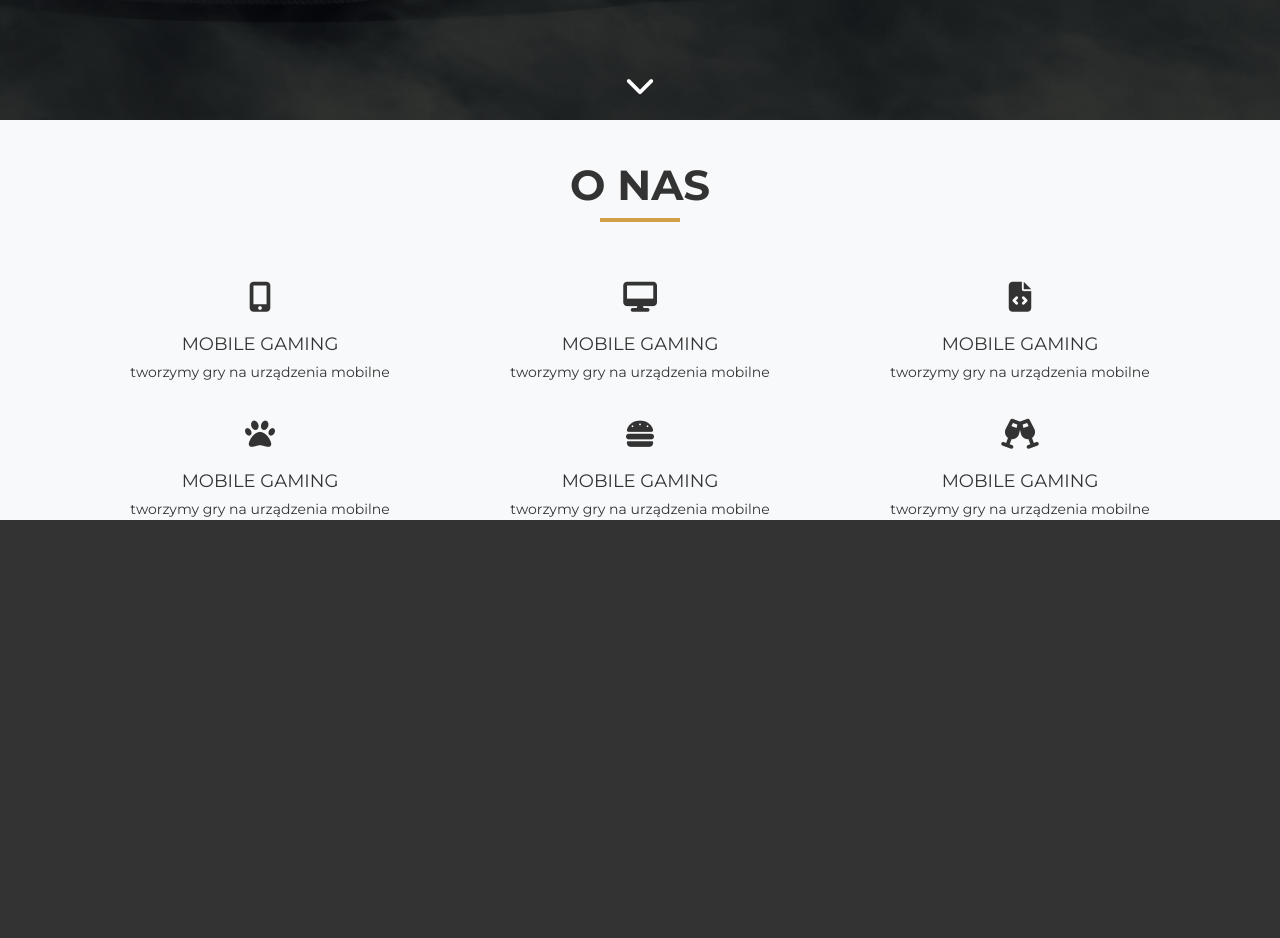
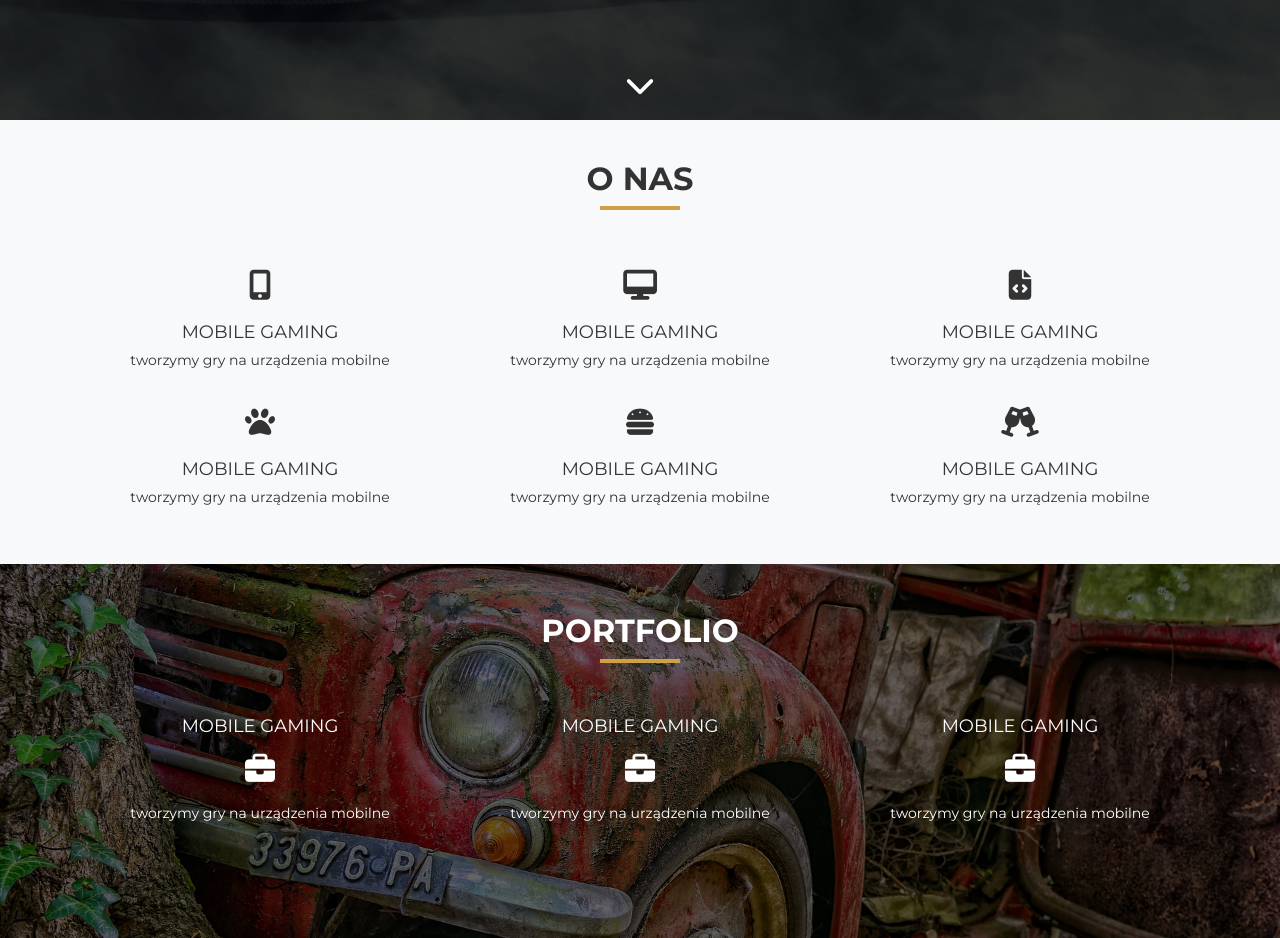
Before and after one commit to JuchKasia/my-study, a plain HTML site: page index.html in a window 1280 px wide. Shown: the part 680-1618 px from the top of the page. Before the commit the page ends 1216 px from the top, so only its background shows below. Drawn offline with nearby package versions, Linux system fonts and the light colour scheme.

Commit message:
feat; add section portfolio

```diff
--- a/index.html
+++ b/index.html
@@ -97,6 +97,38 @@
             </div>
           </div>
         </section>
+        <section class="portfolio bg-light py-5" id="portfolio">
+          <div class="portfolio-shadow"></div>
+          <div class="container portfolio-container">
+            <h2 class="section-title">Portfolio</h2>
+            <div class="underline"></div>
+            <!-- <div class="portfolio-img"> -->
+            <div class="row">
+                <div class="col-sm-6 col-md-4 text-center portfolio-hover">
+
+                  <p class="portfolio-card-title mb-1">mobile gaming</p>
+                  <p><i class="fa-solid fa-briefcase"></i></p>
+                  <p class="portfolio-card-text">tworzymy gry na urządzenia mobilne</p>
+                </div>
+                <div class="col-sm-6 col-md-4 text-center portfolio-hover">
+                  <p class="portfolio-card-title mb-1">mobile gaming</p>
+                  <p><i class="fa-solid fa-briefcase"></i></p>
+                  <p class="portfolio-card-text">tworzymy gry na urządzenia mobilne</p>
+                </div>
+                <div class="col-sm-6 col-md-4 text-center portfolio-hover">
+                  <p class="portfolio-card-title mb-1">mobile gaming</p>
+                  <p><i class="fa-solid fa-briefcase"></i></p>
+                  <p class="portfolio-card-text">tworzymy gry na urządzenia mobilne</p>
+                </div>
+              </div>
+            <!-- <div class="portfolio-shadow"></div> -->
+            <!-- </div> -->
+
+
+
+          </div>
+
+        </section>
     </main>
     <script src="https://cdn.jsdelivr.net/npm/bootstrap@5.3.2/dist/js/bootstrap.bundle.min.js" integrity="sha384-C6RzsynM9kWDrMNeT87bh95OGNyZPhcTNXj1NW7RuBCsyN/o0jlpcV8Qyq46cDfL" crossorigin="anonymous"></script>
     <script src="./js/index.js"></script>
--- a/sass/_color.scss
+++ b/sass/_color.scss
@@ -4,3 +4,4 @@ $main-color: #d09f46;
 // $main-color: #09f;
 // $main-color: #09f;
 $gray: #333;
+$light-gray: #ddd;
--- a/sass/style.scss
+++ b/sass/style.scss
@@ -13,7 +13,10 @@ html {
     // = wysokość nawigacji. Przy przewijaniu strony title sekcji nie
     // będzie się chował pod nav
 }
+
 body {
+    width: 100%;
+    margin: 0 auto;
     color: color.$white;
     font-family: 'Montserrat', sans-serif;
     background-color: #333;
@@ -23,11 +26,20 @@ body {
     background-color: rgba(0, 0, 0, 0.8);
 }
 
+section {
+    padding: 40px 0;
+    width: 100%;
+}
+
 .section-title {
-    font-size: 42px;
+    font-size: 32px;
     font-weight: bold;
     text-transform: uppercase;
     text-align: center;
+}
+
+.text-title {
+    text-transform: uppercase;
 }
 
 .underline {
@@ -35,7 +47,6 @@ body {
     width: 80px;
     height: 4px;
     background-color: color.$main-color;
-    // border-bottom: 3px solid color.$main-color;
 }
 
 // HEADER
@@ -105,9 +116,6 @@ body {
         align-items: center; //tekst wyśrodkowaał się na swoj a wysokość
                              // trzeba dać ćwysokośc 100% swojego rodzica
         height: 100%;
-        .text-title {
-            text-transform: uppercase;
-        }
     }
     .hero-shadow {
         position: absolute;
@@ -136,31 +144,69 @@ body {
 
 
 // MAIN
+.about-us-card-title,
+.portfolio-card-title {
+        font-size: 18px;
+        text-transform: uppercase;
+}
+
+.about-us-card-text,
+.portfolio-card-text {
+    font-size: 14px;
+}
+
+.about-us-hover,
+.portfolio-hover {
+    transition: 0.5s;
+}
+
+.about-us-hover:hover,
+.portfolio-hover:hover {
+    color: color.$main-color;
+}
+
+i {
+    margin-top: 20px;
+    font-size: 30px;
+}
+
 // section ABOUT US
 .about-us {
-    width: 100%;
-    height: 400px;
-    padding: 40px;
     color: color.$gray;
-      // border: 1px solid red;
-    i {
-        margin-top: 20px;
-        font-size: 30px;
+    // border: 1px solid red;
+
+}
+
+
+// section PORTFOLIO
+.portfolio {
+    position: relative;
+    color: color.$white;
+    background-image: url('../assets/img/car-broken640.jpg');
+    background-size: cover;
+    background-position: center;
+    z-index: 0;
+    // border: 2px solid red;
+    .portfolio-shadow {
+        position: absolute;
+        top: 0;
+        left: 0;
+        width: 100%;
+        height: 100%;
+        // height: auto;
+        background-color: rgb(0, 0, 0, 0.6); // cień
+        z-index: -1;
     }
-    .about-us-card-title {
-        font-size: 18px;
-        text-transform: uppercase;
-    }
-    .about-us-card-text {
-        font-size: 14px;
-    }
-    .about-us-hover {
-        transition: 0.5s;
-    }
-    .about-us-hover:hover {
-        color: color.$main-color;
 
-    }
+}
+
+.portfolio-hover {
+    margin-top: 10px;
+    margin-bottom: 50px;
+}
+.portfolio .fa-briefcase {
+    margin-top: 10px;
+    font-size: 30px;
 }
 
 
@@ -170,16 +216,7 @@ body {
     .hero-img {
         background-image: url('../assets/img/main-lamborgini1920.jpg');
     }
+    .portfolio {
+        background-image: url('../assets/img/car-broken1920.jpg');
+        }
 }
-
-@media (min-width: 768px) {
-
-    .hero-text {
-        .text-title {
-            font-size: 42px;
-        }
-        .text-subtitle {
-            font-size: 25px;
-        }
-    }
-}
```
Also changed, not shown: sass/style.css, 1 other file.
